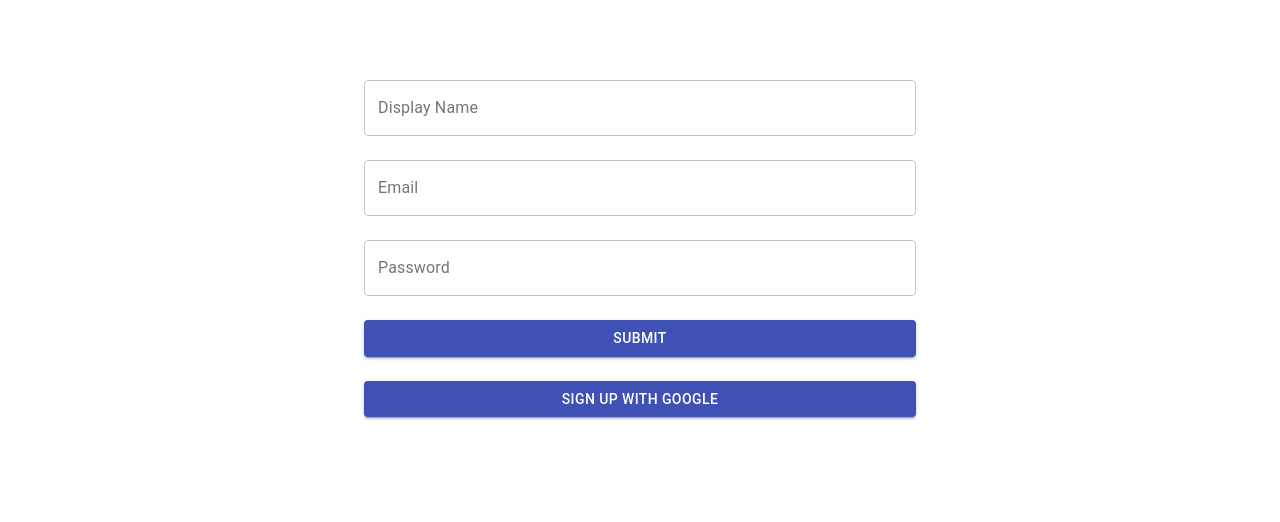
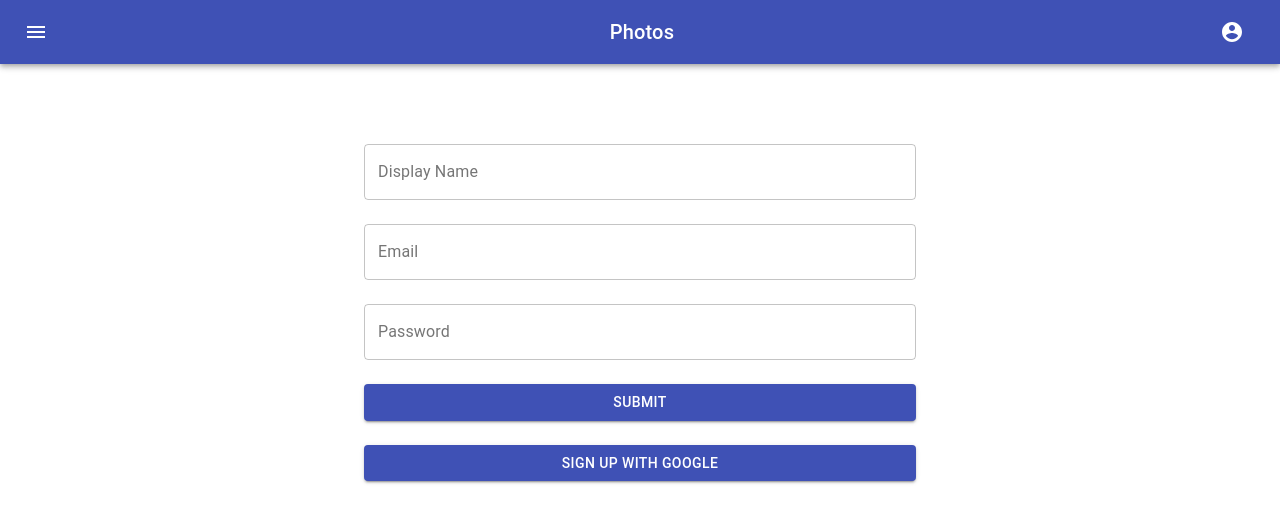
Before and after one commit to stphncrt/React_Chat, a React (Create React App) app: page / in a window 1280 px wide. Shown: the top 522 px of the page. Built offline with nearby package versions, Linux system fonts and the light colour scheme.

Commit message:
firebase implemented

```diff
--- a/package.json
+++ b/package.json
@@ -4,9 +4,11 @@
     "private": true,
     "dependencies": {
         "@material-ui/core": "^4.12.3",
+        "@material-ui/icons": "^4.11.2",
         "@testing-library/jest-dom": "^5.11.4",
         "@testing-library/react": "^11.1.0",
         "@testing-library/user-event": "^12.1.10",
+        "firebase": "^9.0.2",
         "formik": "^2.2.9",
         "react": "^17.0.2",
         "react-dom": "^17.0.2",
--- a/src/App.js
+++ b/src/App.js
@@ -1,9 +1,11 @@
 import SignUp from "./pages/SignUp";
 import "./App.css";
+import NavBar from "./components/NavBar";
 
 function App() {
 	return (
 		<div className="App">
+			<NavBar />
 			<SignUp />
 		</div>
 	);
--- /dev/null
+++ b/src/components/NavBar.js
@@ -0,0 +1,87 @@
+import React from "react";
+import { makeStyles } from "@material-ui/core/styles";
+import AppBar from "@material-ui/core/AppBar";
+import Toolbar from "@material-ui/core/Toolbar";
+import Typography from "@material-ui/core/Typography";
+import IconButton from "@material-ui/core/IconButton";
+import MenuIcon from "@material-ui/icons/Menu";
+import AccountCircle from "@material-ui/icons/AccountCircle";
+import Switch from "@material-ui/core/Switch";
+
+import MenuItem from "@material-ui/core/MenuItem";
+import Menu from "@material-ui/core/Menu";
+
+const useStyles = makeStyles((theme) => ({
+	root: {
+		flexGrow: 1,
+	},
+	menuButton: {
+		marginRight: theme.spacing(2),
+	},
+	title: {
+		flexGrow: 1,
+	},
+}));
+
+export default function NavBar() {
+	const classes = useStyles();
+	const [auth, setAuth] = React.useState(true);
+	const [anchorEl, setAnchorEl] = React.useState(null);
+	const open = Boolean(anchorEl);
+
+	const handleChange = (event) => {
+		setAuth(event.target.checked);
+	};
+
+	const handleMenu = (event) => {
+		setAnchorEl(event.currentTarget);
+	};
+
+	const handleClose = () => {
+		setAnchorEl(null);
+	};
+
+	return (
+		<div className={classes.root}>
+			<AppBar position="static">
+				<Toolbar>
+					<IconButton edge="start" className={classes.menuButton} color="inherit" aria-label="menu">
+						<MenuIcon />
+					</IconButton>
+					<Typography variant="h6" className={classes.title}>
+						Photos
+					</Typography>
+					{auth && (
+						<div>
+							<IconButton
+								aria-label="account of current user"
+								aria-controls="menu-appbar"
+								aria-haspopup="true"
+								onClick={handleMenu}
+								color="inherit">
+								<AccountCircle />
+							</IconButton>
+							<Menu
+								id="menu-appbar"
+								anchorEl={anchorEl}
+								anchorOrigin={{
+									vertical: "top",
+									horizontal: "right",
+								}}
+								keepMounted
+								transformOrigin={{
+									vertical: "top",
+									horizontal: "right",
+								}}
+								open={open}
+								onClose={handleClose}>
+								<MenuItem onClick={handleClose}>Profile</MenuItem>
+								<MenuItem onClick={handleClose}>My account</MenuItem>
+							</Menu>
+						</div>
+					)}
+				</Toolbar>
+			</AppBar>
+		</div>
+	);
+}
--- a/src/pages/SignUp.js
+++ b/src/pages/SignUp.js
@@ -50,6 +50,7 @@
 					<Grid item xs={12}>
 						<TextField
 							name="password"
+							type="password"
 							id="outlined-basic"
 							label="Password"
 							variant="outlined"
```
Also changed, not shown: src/firebase/firebase.utils.js (added, +15 -0 lines), 2 other files (tests, documents, lock files or other folders). Lines whose indentation alone changed are shown as unchanged.
